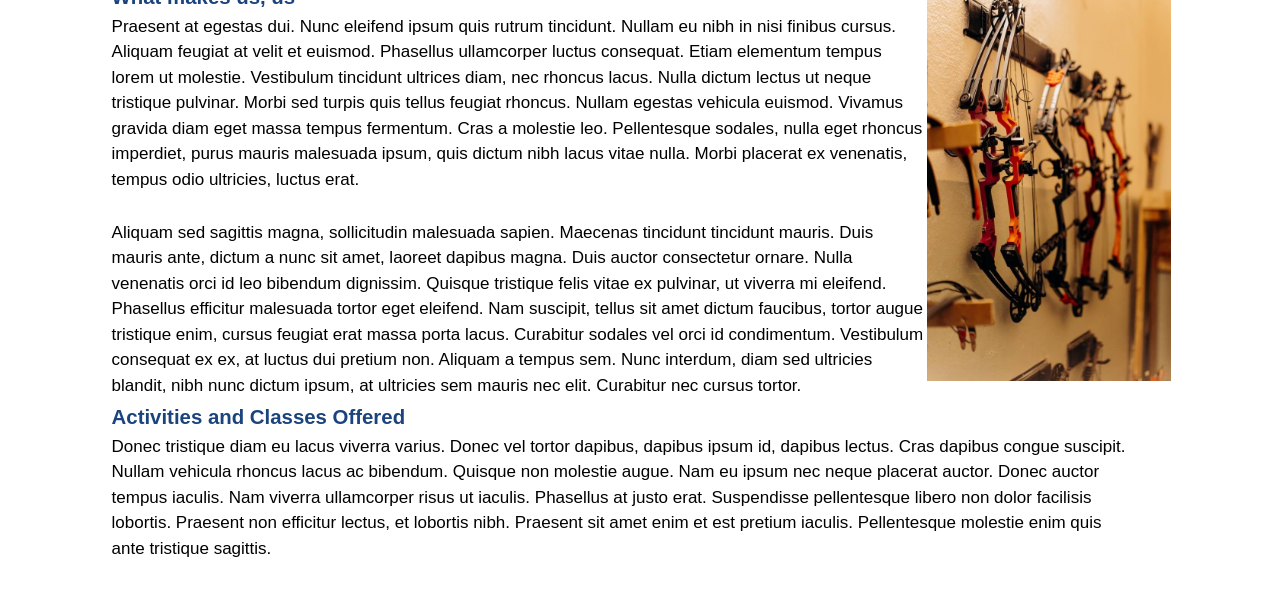
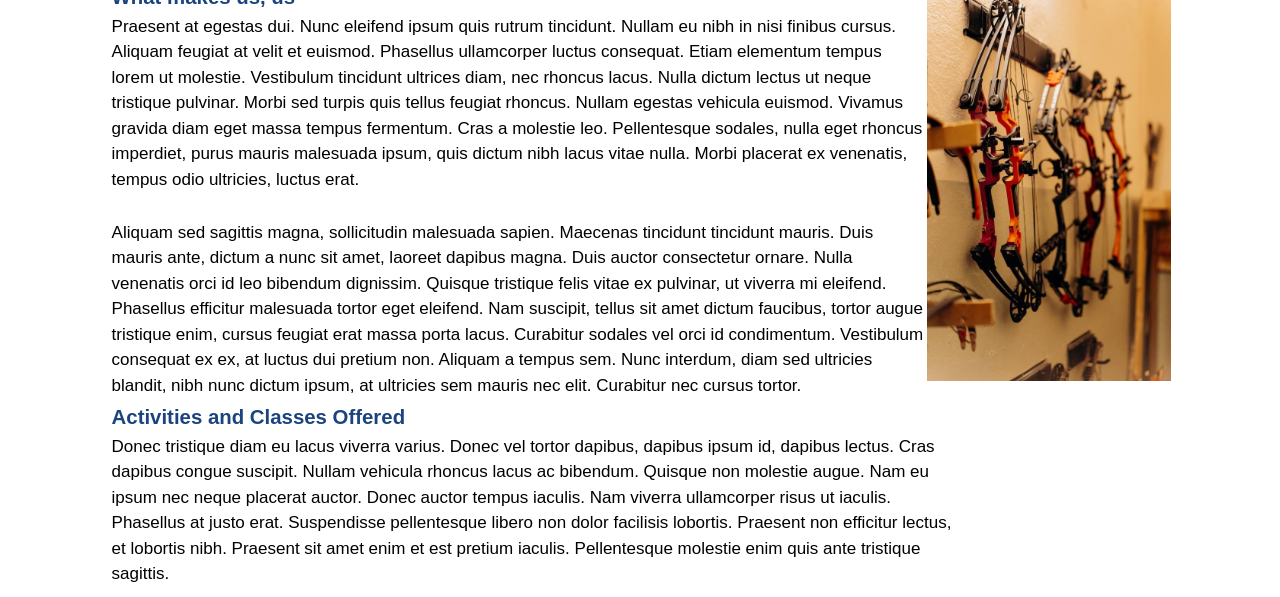
Before and after one commit to StevenM82/archery-html-css-only, a plain HTML site: page index.html in a window 1280 px wide. Shown: the part 191-788 px from the top of the page. Drawn offline with Linux system fonts and the light colour scheme.

Commit message:
working on changing classes that us grid-area

```diff
--- a/styles/stylesheet.css
+++ b/styles/stylesheet.css
@@ -119,7 +119,7 @@ article {
   grid-column: 1 / span 4;
 }
 .article-center-2 {
-  grid-area: 7 / 1 / 12 / 12;
+  grid-column: span 5;
 }
 .article-left {
   grid-area: 2 / 1 / 6 / 9;
```
